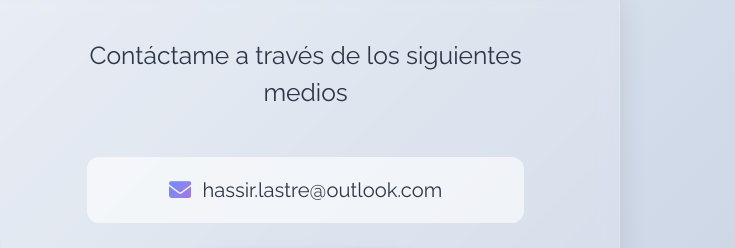
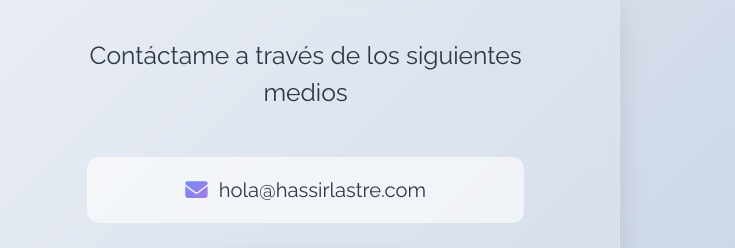
Before and after one commit to SoyHassir/personal-webpage, a plain HTML site: page index.html in a window 1280 px wide. Shown: the part 2552-2800 px from the top of the page, 545-1280 px from the left. Drawn offline with nearby package versions, Linux system fonts and the light colour scheme.

Commit message:
E-mail address updated.

```diff
--- a/index.html
+++ b/index.html
@@ -185,7 +185,7 @@
         </div>
         <div class='email'>
           <i class="fas fa-envelope"></i>
-          <a href='mailto:hassir.lastre@outlook.com'>hassir.lastre@outlook.com</a>
+          <a href='mailto:hola@hassirlastre.com'>hola@hassirlastre.com</a>
         </div>
         <a href='mailto:hola@hassirlastre.com' class='btn'>Enviar Email</a>
         <h4>Perfiles profesionales</h4>
```
